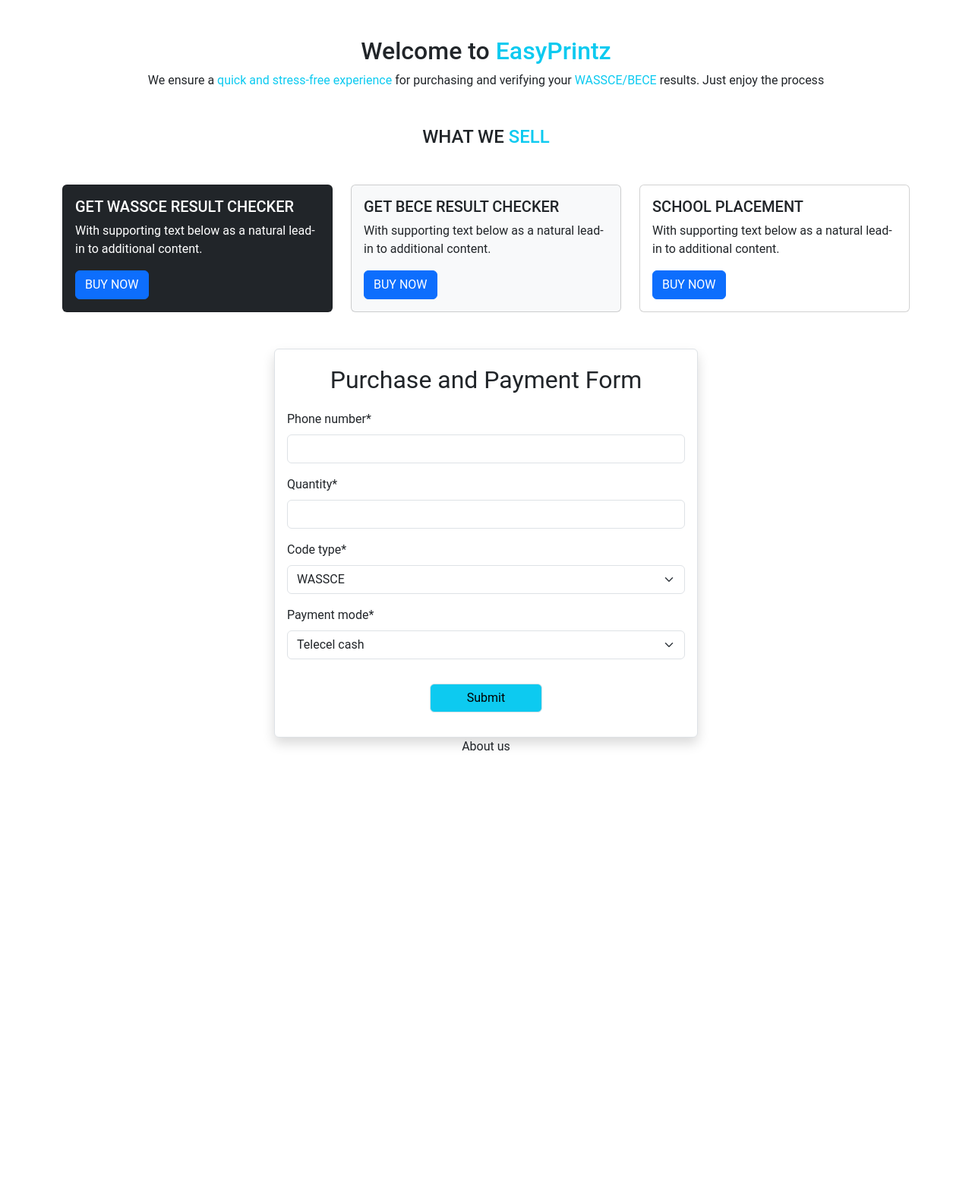
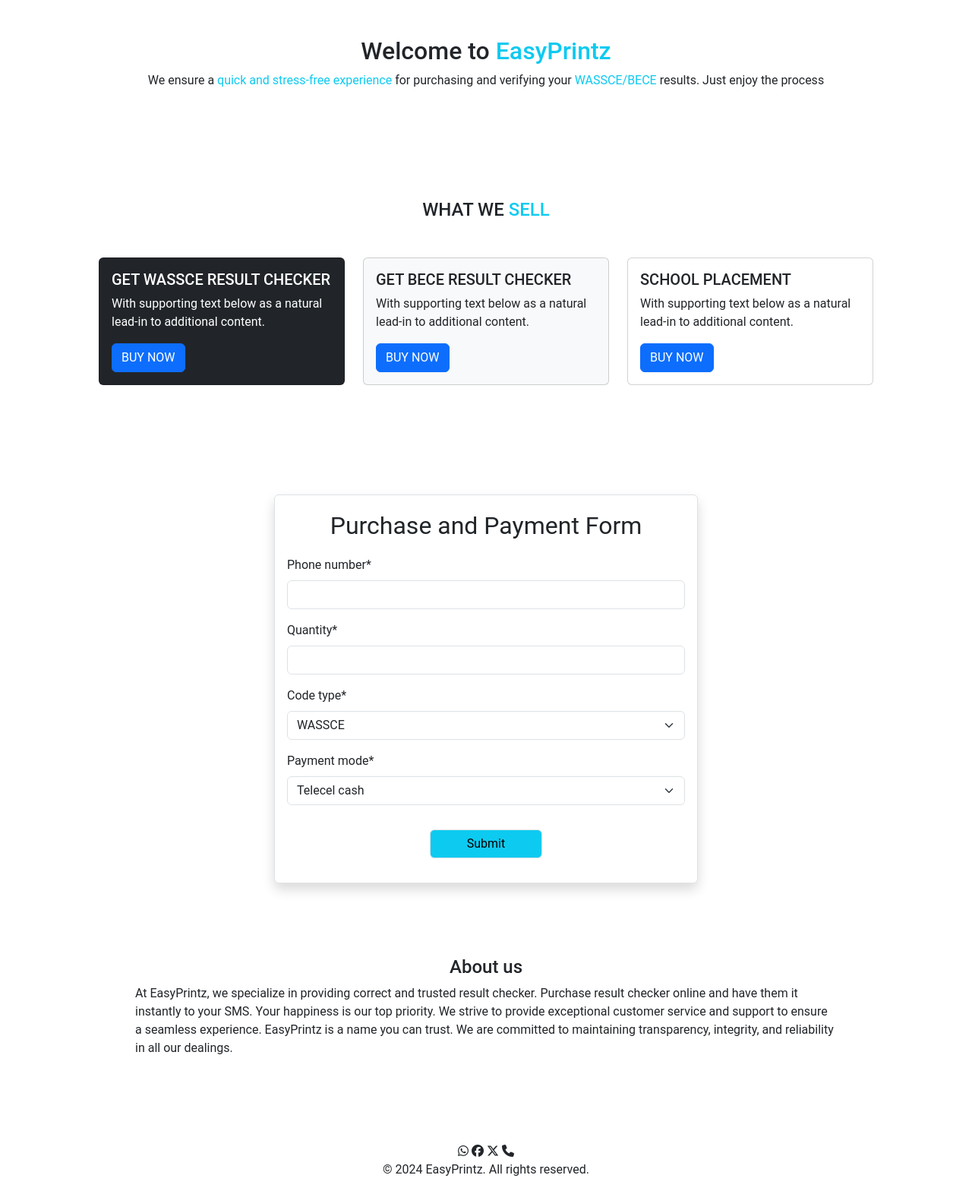
Before and after one commit to timothysaatum/easyprints, a Django app: page / in a window 1280 px wide. Shown: the part 86-1654 px from the top of the page at 76% size. Before the commit the page ends 1074 px from the top, so only its background shows below. Run offline with Django 5.2, Linux system fonts and the light colour scheme; some libraries are stand-ins or nearby versions.

Commit message:
added the about me page

```diff
--- a/main/static/main/style.css
+++ b/main/static/main/style.css
@@ -1,5 +1,6 @@
 body {
     font-family: 'Roboto', sans-serif;
+
 }
 
 
@@ -20,7 +21,7 @@ body {
 }
 
 .nav-link:hover {
-    color: #3498db !important;
+    color: #020202 !important;
 }
 
 .nav-item.dropdown .dropdown-menu {
@@ -28,11 +29,13 @@ body {
     border: none;
 }
 
-.dropdown-item {
-    color: #ecf0f1;
-    transition: background 0.3s, color 0.3s;
+.card{
+transition: all 0.3s;
 }
 
+.card:hover{
+transform: scale(1.15);
+}
 
 
 
--- a/main/templates/main/base.html
+++ b/main/templates/main/base.html
@@ -1,22 +1,20 @@
 {% load static %}
+
+
 <!DOCTYPE html>
 <html lang="en">
+
 <head>
   <meta charset="utf-8" />
   <meta name="viewport" content="width=device-width, initial-scale=1" />
   <title>{% block title %} List of Bookings {% endblock title %}</title>
-    <link
-      href="https://cdn.jsdelivr.net/npm/bootstrap@5.3.2/dist/css/bootstrap.min.css"
-      rel="stylesheet"
-      integrity="sha384-T3c6CoIi6uLrA9TneNEoa7RxnatzjcDSCmG1MXxSR1GAsXEV/Dwwykc2MPK8M2HN"
-      crossorigin="anonymous"
-    />
-    <link
-      href="https://cdn.jsdelivr.net/npm/bootstrap-icons/font/bootstrap-icons.css"
-      rel="stylesheet"
-    />
+  <link href="https://cdn.jsdelivr.net/npm/bootstrap@5.3.2/dist/css/bootstrap.min.css" rel="stylesheet"
+    integrity="sha384-T3c6CoIi6uLrA9TneNEoa7RxnatzjcDSCmG1MXxSR1GAsXEV/Dwwykc2MPK8M2HN" crossorigin="anonymous" />
+  <link href="https://cdn.jsdelivr.net/npm/bootstrap-icons/font/bootstrap-icons.css" rel="stylesheet" />
   <link rel="stylesheet" href="{% static 'main/style.css' %}" />
+  <script src="https://kit.fontawesome.com/da8bcea9bd.js" crossorigin="anonymous"></script>
 </head>
+
 <body class="background-image">
   <nav class="navbar navbar-expand-lg w-75 text-bg-info rounded  mx-auto mt-4">
     <div class="container-fluid">
@@ -43,15 +41,29 @@
 
     </div>
   </nav>
-    {% block navbar %} {% endblock navbar %} {% block content %}
+  {% block navbar %} {% endblock navbar %}
+  {% block content %}
   <h1>Booking Page</h1>
   {% endblock content %}
-    <script
-      src="https://cdn.jsdelivr.net/npm/bootstrap@5.3.2/dist/js/bootstrap.bundle.min.js"
+
+{% block footer %}
+<footer class="text-center mt-4">
+  <div>
+    <i class="fa-brands fa-whatsapp"></i>
+    <i class="fa-brands fa-facebook"></i>
+    <i class="fa-brands fa-x-twitter"></i>
+    <i class="fa-solid fa-phone"></i>
+  </div>
+  <p>&copy; 2024 EasyPrintz. All rights reserved.</p>
+
+</footer>
+{% endblock footer %}
+
+  <script src="https://cdn.jsdelivr.net/npm/bootstrap@5.3.2/dist/js/bootstrap.bundle.min.js"
     integrity="sha384-C6RzsynM9kWDrMNeT87bh95OGNyZPhcTNXj1NW7RuBCsyN/o0jlpcV8Qyq46cDfL"
-      crossorigin="anonymous"
-    ></script>
+    crossorigin="anonymous"></script>
   <script src="https://code.jquery.com/jquery-3.6.0.min.js"></script>
   <script src="{% static 'main/style.js' %}"></script>
 </body>
+
 </html>
--- a/main/templates/main/index.html
+++ b/main/templates/main/index.html
@@ -9,7 +9,7 @@
       and verifying your <span class="text-info">WASSCE/BECE</span> results. Just enjoy the process</p>
   </div>
 
-  <div>
+  <div class="  p-5">
     <h4 class="text-center mt-5 mb-4">WHAT WE <span class="text-info">SELL</span></h4>
 
     <div class="row mt-5 mb-5">
@@ -32,7 +32,7 @@
         </div>
       </div>
       <div class="col-sm-4">
-        <div class="card">
+        <div class="card card">
           <div class="card-body">
             <h5 class="card-title">SCHOOL PLACEMENT</h5>
             <p class="card-text">With supporting text below as a natural lead-in to additional content.</p>
@@ -55,6 +55,10 @@
       </div>
     </form>
   </div>
-  <p class="text-center">About us</p>
+  <div class="m-5 p-5"><h4 class="text-center">About us</h4>
+    <p>At EasyPrintz, we specialize in providing correct and trusted result checker. Purchase result checker online and have them it instantly to your SMS. Your happiness is our top priority. We strive to provide exceptional customer service and support to ensure a seamless
+    experience. EasyPrintz is a name you can trust. We are committed to maintaining transparency, integrity, and reliability in all our
+    dealings.</p>
+  </div>
 </div>
 {% endblock content %}
```
Lines whose indentation alone changed are shown as unchanged.
